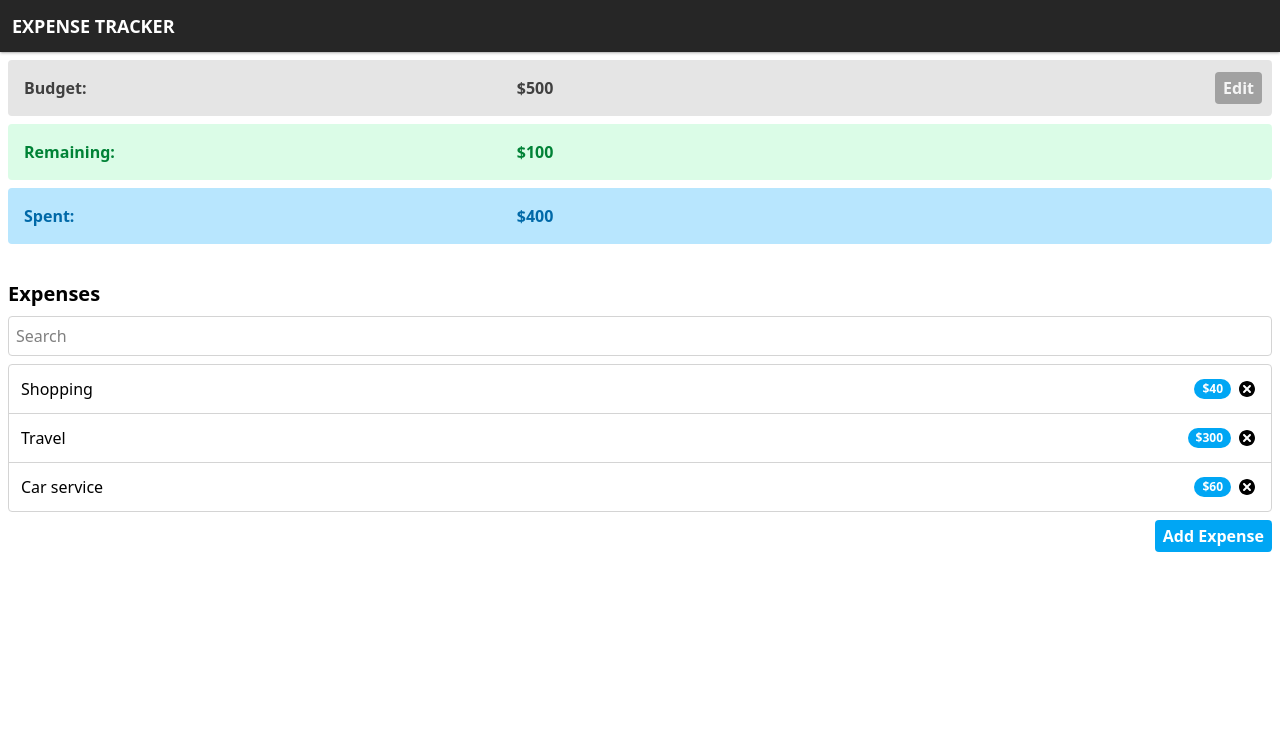
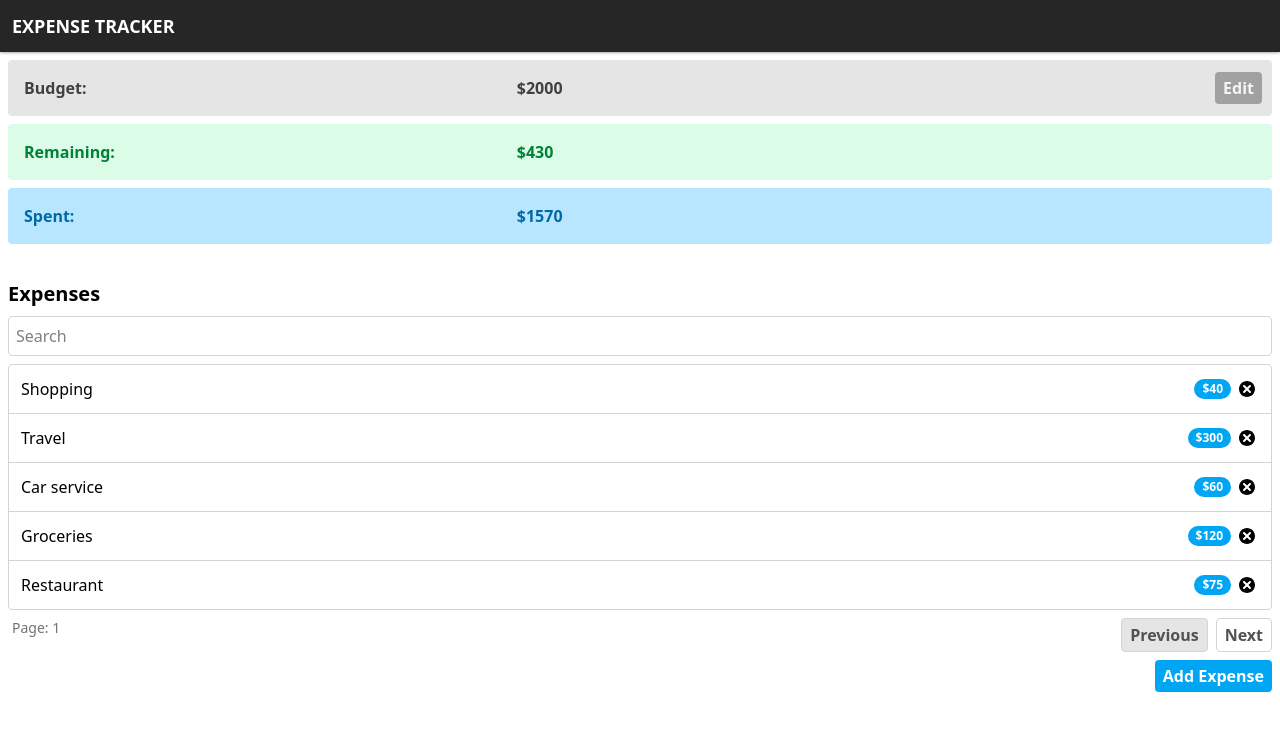
Before and after one commit to mwildan-hafidz/react-expense-tracker, a React (Vite) app: page / in a window 1280 px wide. Shown: the top 730 px of the page. Built offline with nearby package versions, Linux system fonts and the light colour scheme.

Commit message:
feat: add pagination to list

```diff
--- a/src/AppProvider.jsx
+++ b/src/AppProvider.jsx
@@ -27,11 +27,29 @@ export default function AppProvider({ children }) {
       default: throw Error("Unknown action.type: " + action.type);
     }
   }, {
-    budget: 500,
+    budget: 2000,
     expenses: [
       { id: getId(), content: "Shopping", cost: 40 },
       { id: getId(), content: "Travel", cost: 300 },
       { id: getId(), content: "Car service", cost: 60 },
+      { id: getId(), content: "Groceries", cost: 120 },
+      { id: getId(), content: "Restaurant", cost: 75 },
+      { id: getId(), content: "Electricity Bill", cost: 90 },
+      { id: getId(), content: "Water Bill", cost: 25 },
+      { id: getId(), content: "Internet", cost: 50 },
+      { id: getId(), content: "Gas", cost: 45 },
+      { id: getId(), content: "Phone Plan", cost: 30 },
+      { id: getId(), content: "Gym Membership", cost: 60 },
+      { id: getId(), content: "Streaming Service", cost: 15 },
+      { id: getId(), content: "Books", cost: 40 },
+      { id: getId(), content: "Clothes", cost: 110 },
+      { id: getId(), content: "Health Insurance", cost: 200 },
+      { id: getId(), content: "Home Supplies", cost: 35 },
+      { id: getId(), content: "Coffee", cost: 20 },
+      { id: getId(), content: "Taxi", cost: 25 },
+      { id: getId(), content: "Concert Ticket", cost: 150 },
+      { id: getId(), content: "Gift", cost: 80 },
+
     ],
   });
 
--- a/src/List.jsx
+++ b/src/List.jsx
@@ -1,13 +1,53 @@
+import { useEffect, useState } from "react";
 import ListItem from "./ListItem.jsx";
 
 export default function List({ expenses }) {
-  return expenses.length === 0 ? (
+  const [page, setPage] = useState(0);
+
+  const range = 5;
+  const start = page * range;
+  const end = start + range;
+
+  const pageCount = Math.ceil(expenses.length / range);
+  const isFirstPage = page <= 0;
+  const isLastPage = page >= pageCount - 1;
+
+  const items = expenses.slice(start, end);
+
+  useEffect(() => {
+    if (page > pageCount - 1 && pageCount > 0) setPage(pageCount - 1)
+  }, [expenses.length, page, pageCount]);
+
+  if (expenses.length === 0) return (
     <h1 className="p-3 border rounded border-neutral-300 text-center text-neutral-500">
       You don't have any expenses yet.
     </h1>
-  ) : (
-    <ul className="border rounded border-neutral-300 divide-neutral-300 divide-y *:p-3">
-      {expenses.map((exp) => <ListItem key={exp.id} item={exp} />)}
-    </ul>
-  )
+  );
+
+  return (
+    <>
+      <ul className="border rounded border-neutral-300 divide-neutral-300 divide-y *:p-3 mb-2">
+        {items.map((item) => <ListItem key={item.id} item={item} />)}
+      </ul>
+      <div className="flex items-start gap-2">
+        <span className="px-1 text-sm text-neutral-500">Page: {page + 1}</span>
+        <button
+          className="ml-auto px-2 py-1 border border-neutral-300 rounded font-semibold text-neutral-600
+          disabled:bg-neutral-200"
+          onClick={() => setPage((prev) => prev - 1)}
+          disabled={isFirstPage}
+        >
+          Previous
+        </button>
+        <button
+          className="px-2 py-1 border border-neutral-300 rounded font-semibold text-neutral-600
+          disabled:bg-neutral-200"
+          onClick={() => setPage((prev) => prev + 1)}
+          disabled={isLastPage}
+        >
+          Next
+        </button>
+      </div>
+    </>
+  );
 }
```
